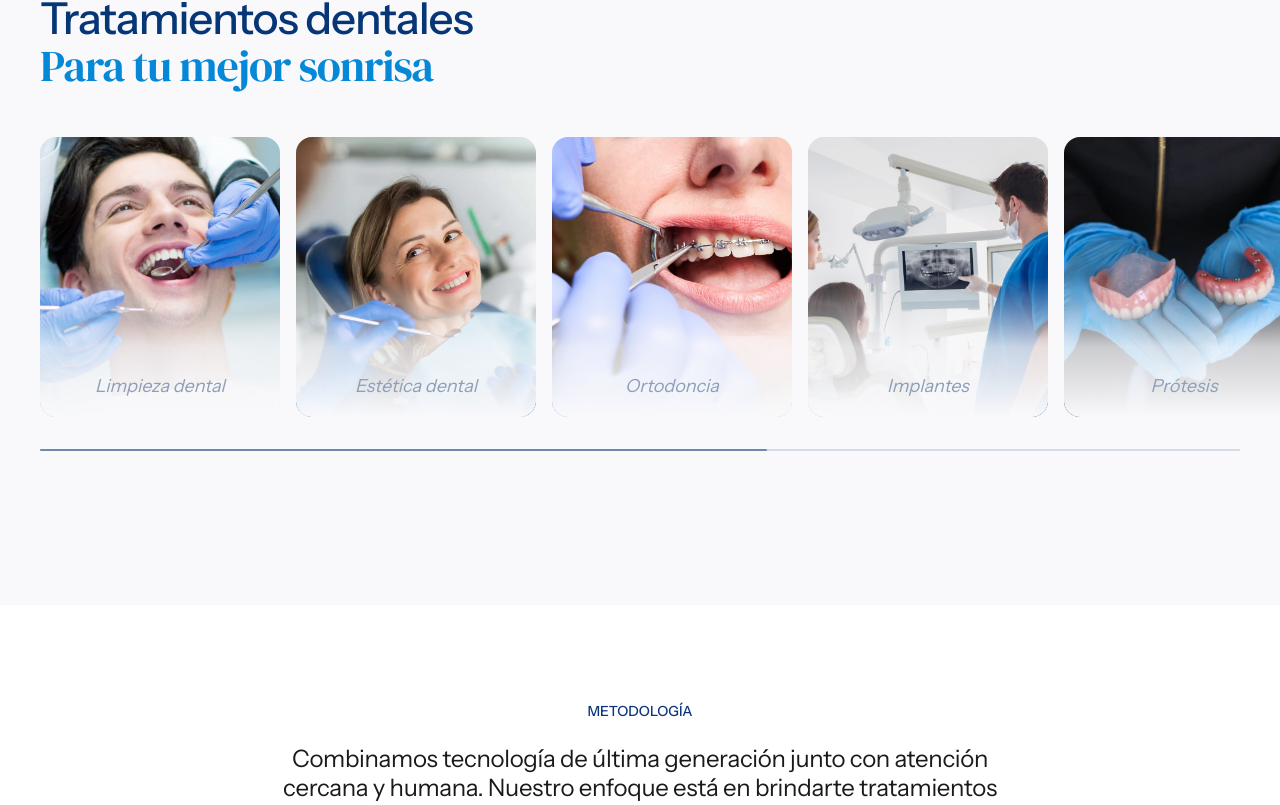
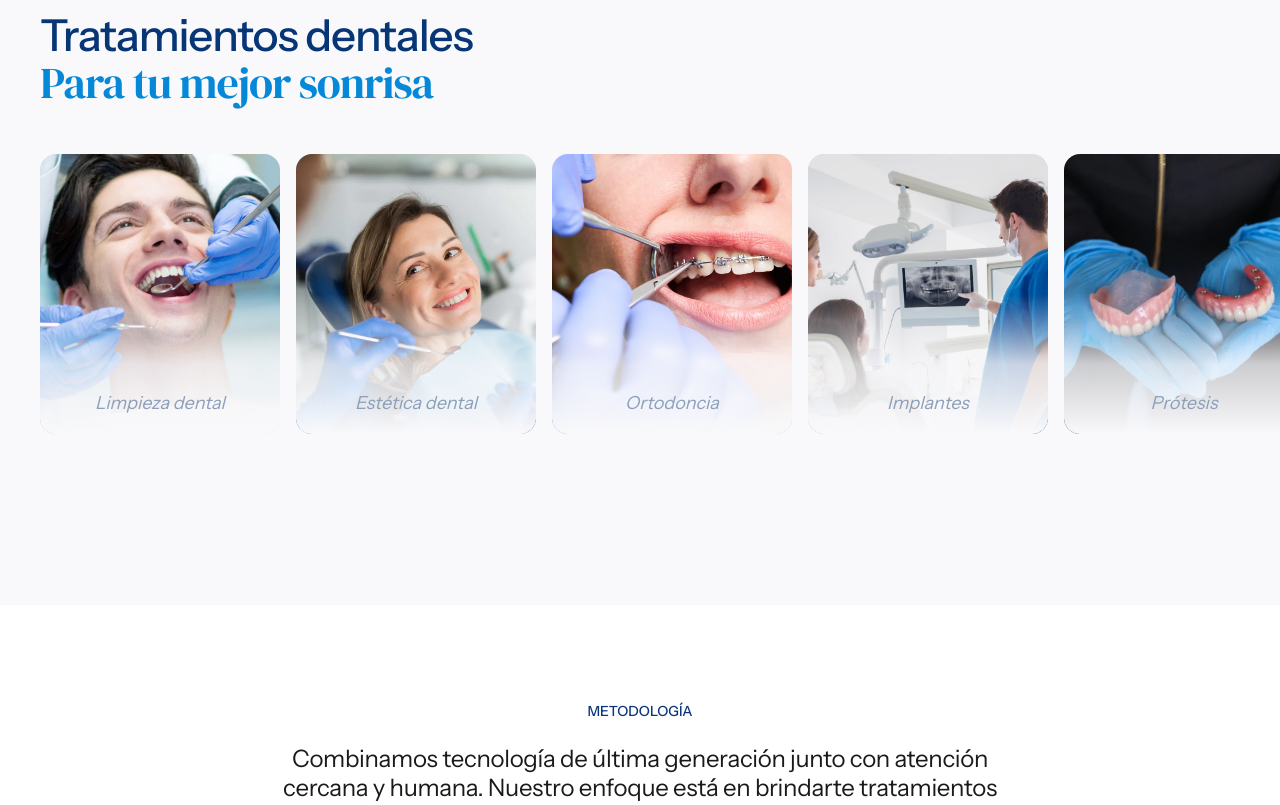
Before and after one commit to mateoLorenzo/kingdom-tech, a Next.js app in the folder dental-landing/: page / in a window 1280 px wide. Shown: the part 995-1800 px from the top of the page. Built offline with nearby package versions, Linux system fonts and the light colour scheme.

Commit message:
Improved carousels

```diff
--- a/dental-landing/app/layout.tsx
+++ b/dental-landing/app/layout.tsx
@@ -43,7 +43,7 @@ export default function RootLayout({
       lang="es"
       translate="no"
       suppressHydrationWarning
-      className={`${instrumentSans.variable} ${dmSerifDisplay.variable} h-full scroll-smooth antialiased`}
+      className={`h-full scroll-smooth antialiased ${instrumentSans.variable} ${dmSerifDisplay.variable} font-sans`}
     >
       <head>
         <meta name="google" content="notranslate" />
--- a/dental-landing/components/ServicesCarousel.tsx
+++ b/dental-landing/components/ServicesCarousel.tsx
@@ -1,6 +1,7 @@
 "use client";
 
 import { useEffect, useRef, useState } from "react";
+import useEmblaCarousel from "embla-carousel-react";
 
 const services: { name: string; image?: string }[] = [
   { name: "Limpieza dental", image: "/img/limpieza.jpg" },
@@ -14,32 +15,13 @@ const services: { name: string; image?: string }[] = [
 ];
 
 export function ServicesCarousel() {
-  const scrollerRef = useRef<HTMLDivElement>(null);
   const containerRef = useRef<HTMLDivElement>(null);
-  const [progress, setProgress] = useState(0);
-  const [thumbWidth, setThumbWidth] = useState(0.2);
   const [revealed, setRevealed] = useState(false);
-
-  useEffect(() => {
-    const el = scrollerRef.current;
-    if (!el) return;
-
-    const update = () => {
-      const max = el.scrollWidth - el.clientWidth;
-      setProgress(max > 0 ? el.scrollLeft / max : 0);
-      setThumbWidth(Math.min(1, el.clientWidth / el.scrollWidth));
-    };
-
-    update();
-    el.addEventListener("scroll", update, { passive: true });
-    const ro = new ResizeObserver(update);
-    ro.observe(el);
-
-    return () => {
-      el.removeEventListener("scroll", update);
-      ro.disconnect();
-    };
-  }, []);
+  const [emblaRef] = useEmblaCarousel({
+    align: "start",
+    dragFree: true,
+    containScroll: "trimSnaps",
+  });
 
   useEffect(() => {
     const el = containerRef.current;
@@ -59,24 +41,21 @@ export function ServicesCarousel() {
     return () => io.disconnect();
   }, []);
 
-  const thumbPct = thumbWidth * 100;
-  const leftPct = progress * (100 - thumbPct);
-
   return (
     <div ref={containerRef} className="mt-12 w-full">
+      <div ref={emblaRef} className="mx-[calc(50%-50vw)] overflow-hidden">
+        <div className="flex -ml-4 pl-6 pr-6 lg:pl-[max(40px,calc((100vw_-_1280px)/2_+_40px))] lg:pr-[max(40px,calc((100vw_-_1280px)/2_+_40px))]">
+          {services.map(({ name, image }, i) => (
+            <div key={name} className="min-w-0 shrink-0 grow-0 pl-4">
               <div
-        ref={scrollerRef}
-        className="flex gap-4 overflow-x-auto overflow-y-hidden touch-pan-x pb-2 mx-[calc(50%-50vw)] pl-6 lg:pl-[max(40px,calc((100vw-1280px)/2+40px))] pr-6 lg:pr-[max(40px,calc((100vw-1280px)/2+40px))] [-ms-overflow-style:none] [scrollbar-width:none] [&::-webkit-scrollbar]:hidden"
-      >
-        {services.map(({ name, image }, i) => (
-          <div
-            key={name}
-            className={`relative h-[280px] w-[240px] shrink-0 overflow-hidden rounded-2xl bg-gray-200 ${revealed ? "animate-hero-fade-up" : "opacity-0"
+                className={`relative h-[280px] w-[240px] overflow-hidden rounded-2xl bg-gray-200 ${
+                  revealed ? "animate-hero-fade-up" : "opacity-0"
                 }`}
                 style={revealed ? { animationDelay: `${i * 90}ms` } : undefined}
               >
                 {image && (
                   <>
+                    {/* eslint-disable-next-line @next/next/no-img-element */}
                     <img
                       src={image}
                       alt={name}
@@ -89,14 +68,9 @@ export function ServicesCarousel() {
                   {name}
                 </p>
               </div>
+            </div>
           ))}
         </div>
-
-      <div className="relative mt-6 h-[2px] w-full bg-[#073677]/15">
-        <div
-          className="absolute top-0 h-full rounded-full bg-[#073677]/50"
-          style={{ width: `${thumbPct}%`, left: `${leftPct}%` }}
-        />
       </div>
     </div>
   );
--- a/dental-landing/components/TestimonialsCarousel.tsx
+++ b/dental-landing/components/TestimonialsCarousel.tsx
@@ -1,6 +1,7 @@
 "use client";
 
 import { useEffect, useRef, useState } from "react";
+import useEmblaCarousel from "embla-carousel-react";
 
 type Testimonial = {
   quote: string;
@@ -27,32 +28,20 @@ function Stars({ rating }: { rating: number }) {
 }
 
 export function TestimonialsCarousel({ items }: { items: Testimonial[] }) {
-  const scrollerRef = useRef<HTMLDivElement>(null);
   const containerRef = useRef<HTMLDivElement>(null);
-  const [progress, setProgress] = useState(0);
-  const [thumbWidth, setThumbWidth] = useState(0.2);
   const [revealed, setRevealed] = useState(false);
-
-  useEffect(() => {
-    const el = scrollerRef.current;
-    if (!el) return;
-
-    const update = () => {
-      const max = el.scrollWidth - el.clientWidth;
-      setProgress(max > 0 ? el.scrollLeft / max : 0);
-      setThumbWidth(Math.min(1, el.clientWidth / el.scrollWidth));
-    };
-
-    update();
-    el.addEventListener("scroll", update, { passive: true });
-    const ro = new ResizeObserver(update);
-    ro.observe(el);
-
-    return () => {
-      el.removeEventListener("scroll", update);
-      ro.disconnect();
-    };
-  }, []);
+  const [emblaRef] = useEmblaCarousel({
+    align: "center",
+    loop: true,
+    breakpoints: {
+      "(min-width: 1024px)": {
+        align: "start",
+        loop: false,
+        dragFree: true,
+        containScroll: "trimSnaps",
+      },
+    },
+  });
 
   useEffect(() => {
     const el = containerRef.current;
@@ -72,19 +61,17 @@ export function TestimonialsCarousel({ items }: { items: Testimonial[] }) {
     return () => io.disconnect();
   }, []);
 
-  const thumbPct = thumbWidth * 100;
-  const leftPct = progress * (100 - thumbPct);
-
   return (
     <div ref={containerRef} className="mt-12 w-full">
-      <div
-        ref={scrollerRef}
-        className="flex gap-4 overflow-x-auto overflow-y-hidden touch-pan-x py-3 mx-[calc(50%-50vw)] pl-6 lg:pl-[max(40px,calc((100vw-1280px)/2+40px))] pr-6 lg:pr-[max(40px,calc((100vw-1280px)/2+40px))] [-ms-overflow-style:none] [scrollbar-width:none] [&::-webkit-scrollbar]:hidden"
-      >
+      <div ref={emblaRef} className="mx-[calc(50%-50vw)] overflow-hidden">
+        <div className="flex -ml-4 py-3 lg:pl-[max(40px,calc((100vw_-_1280px)/2_+_40px))]">
           {items.map((t, i) => (
             <div
               key={i}
-            className={`flex w-[320px] shrink-0 flex-col justify-between rounded-2xl bg-white p-6 ring-1 ring-black/5 ${
+              className="min-w-0 shrink-0 grow-0 basis-[85%] pl-4 lg:basis-auto lg:last:pr-[max(40px,calc((100vw_-_1280px)/2_+_40px))]"
+            >
+              <div
+                className={`flex h-full w-full flex-col justify-between rounded-2xl bg-white p-6 ring-1 ring-black/5 lg:w-[320px] ${
                   revealed ? "animate-hero-fade-up" : "opacity-0"
                 }`}
                 style={revealed ? { animationDelay: `${i * 90}ms` } : undefined}
@@ -111,14 +98,9 @@ export function TestimonialsCarousel({ items }: { items: Testimonial[] }) {
                   </div>
                 </div>
               </div>
+            </div>
           ))}
         </div>
-
-      <div className="relative mt-6 h-[2px] w-full bg-[#073677]/15">
-        <div
-          className="absolute top-0 h-full rounded-full bg-[#073677]/50"
-          style={{ width: `${thumbPct}%`, left: `${leftPct}%` }}
-        />
       </div>
     </div>
   );
--- a/dental-landing/package.json
+++ b/dental-landing/package.json
@@ -8,6 +8,7 @@
     "start": "next start"
   },
   "dependencies": {
+    "embla-carousel-react": "^8.6.0",
     "lucide-react": "^1.8.0",
     "next": "16.2.3",
     "react": "19.2.4",
```
Also changed, not shown: 1 other file (tests, documents, lock files or other folders). Lines whose indentation alone changed are shown as unchanged.
